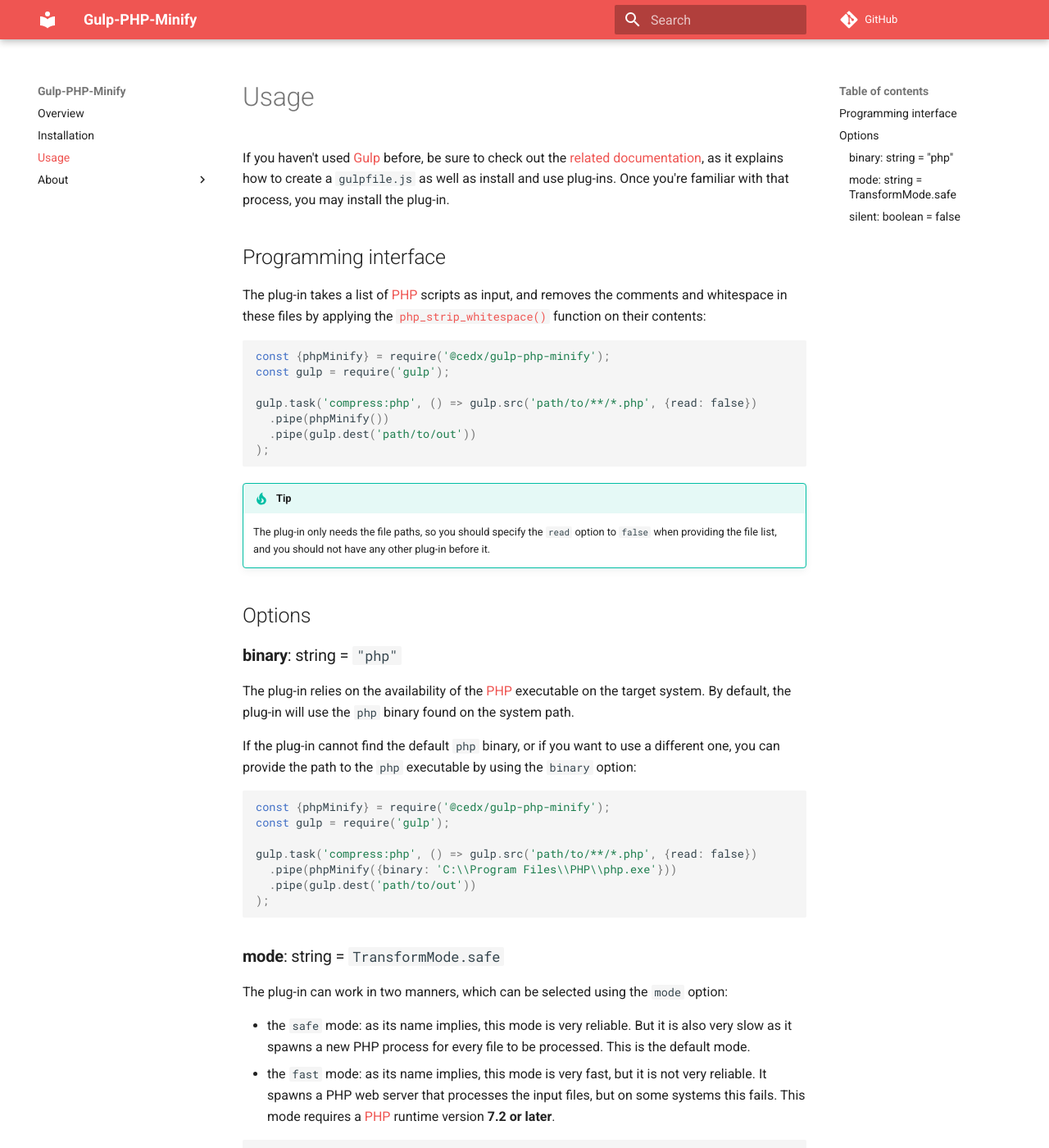
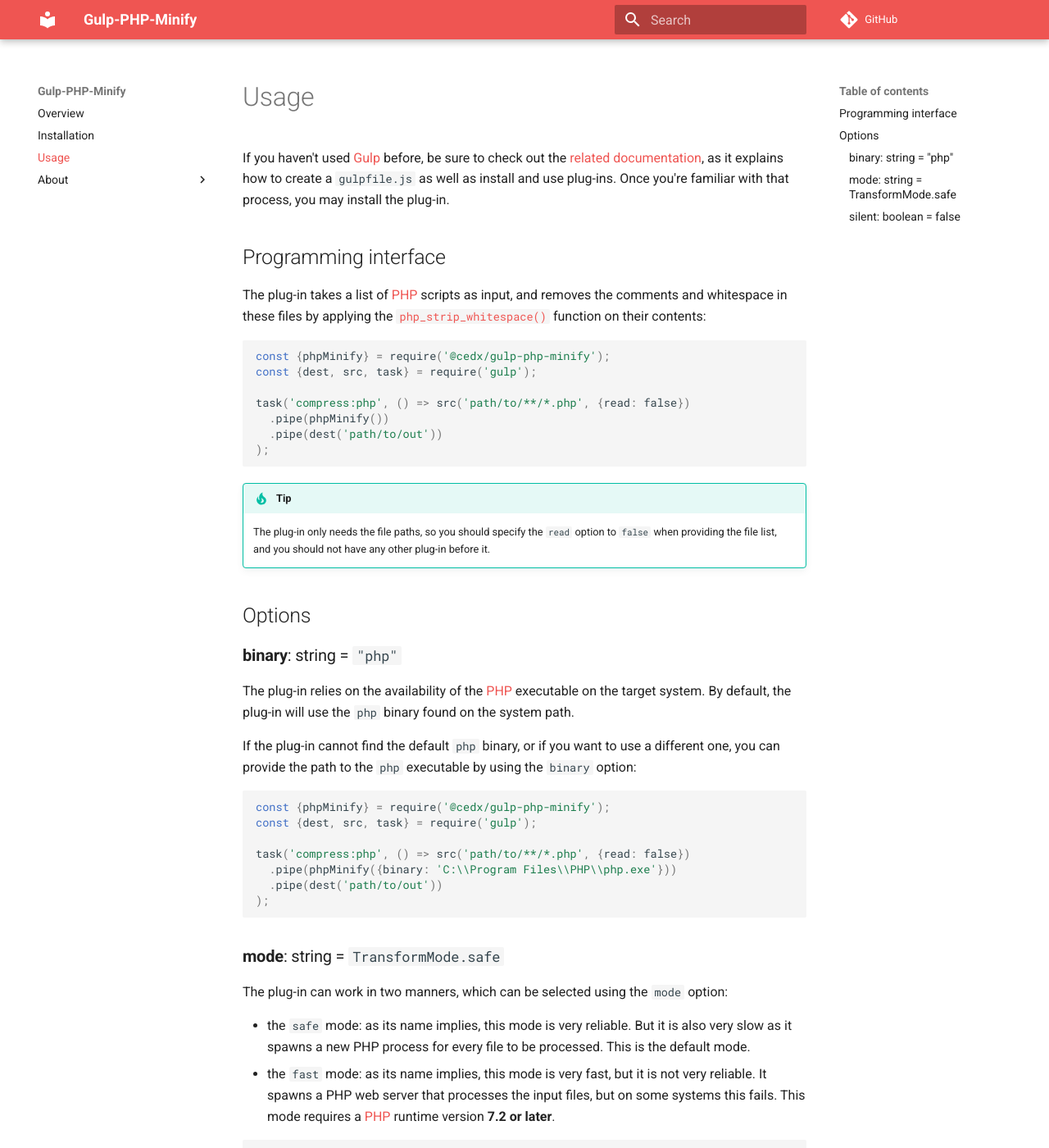
Before and after one commit to cedx/php-minifier, an MkDocs documentation site: the page built from doc/usage.md, in a window 1280 px wide and 1400 px high. Shown: the whole window at 82% size. Built offline with MkDocs 1.6.1 and Material for MkDocs 9.7.7, drawn with Linux system fonts in a browser that asks for light colours; comment, search, counter and statistics services are not loaded; some of the changed text lies outside the part shown.

Commit message:
Using destructuring to improve the Gulp tasks

````diff
--- a/doc/usage.md
+++ b/doc/usage.md
@@ -7,11 +7,11 @@ The plug-in takes a list of [PHP](https://secure.php.net) scripts as input, and
 
 ```js
 const {phpMinify} = require('@cedx/gulp-php-minify');
-const gulp = require('gulp');
+const {dest, src, task} = require('gulp');
 
-gulp.task('compress:php', () => gulp.src('path/to/**/*.php', {read: false})
+task('compress:php', () => src('path/to/**/*.php', {read: false})
   .pipe(phpMinify())
-  .pipe(gulp.dest('path/to/out'))
+  .pipe(dest('path/to/out'))
 );
 ```
 
@@ -29,11 +29,11 @@ If the plug-in cannot find the default `php` binary, or if you want to use a dif
 
 ```js
 const {phpMinify} = require('@cedx/gulp-php-minify');
-const gulp = require('gulp');
+const {dest, src, task} = require('gulp');
 
-gulp.task('compress:php', () => gulp.src('path/to/**/*.php', {read: false})
+task('compress:php', () => src('path/to/**/*.php', {read: false})
   .pipe(phpMinify({binary: 'C:\\Program Files\\PHP\\php.exe'}))
-  .pipe(gulp.dest('path/to/out'))
+  .pipe(dest('path/to/out'))
 );
 ```
 
@@ -45,11 +45,11 @@ The plug-in can work in two manners, which can be selected using the `mode` opti
 
 ```js
 const {phpMinify, TransformMode} = require('@cedx/gulp-php-minify');
-const gulp = require('gulp');
+const {dest, src, task} = require('gulp');
 
-gulp.task('compress:php', () => gulp.src('path/to/**/*.php', {read: false})
+task('compress:php', () => src('path/to/**/*.php', {read: false})
   .pipe(phpMinify({mode: TransformMode.fast}))
-  .pipe(gulp.dest('path/to/out'))
+  .pipe(dest('path/to/out'))
 );
 ```
 
@@ -58,10 +58,10 @@ By default, the plug-in prints to the standard output the paths of the minified
 
 ```js
 const {phpMinify} = require('@cedx/gulp-php-minify');
-const gulp = require('gulp');
+const {dest, src, task} = require('gulp');
 
-gulp.task('compress:php', () => gulp.src('path/to/**/*.php', {read: false})
+task('compress:php', () => src('path/to/**/*.php', {read: false})
   .pipe(phpMinify({silent: true}))
-  .pipe(gulp.dest('path/to/out'))
+  .pipe(dest('path/to/out'))
 );
 ```
--- a/package.json
+++ b/package.json
@@ -29,7 +29,7 @@
     "chai": "^4.2.0",
     "del": "^3.0.0",
     "gulp": "^4.0.0",
-    "mocha": "^6.0.1",
+    "mocha": "^6.0.2",
     "mocha-typescript": "^1.1.17",
     "nyc": "^13.3.0",
     "source-map-support": "^0.5.10",
````
Also changed, not shown: gulpfile.js (+16 -16 lines), 1 other file.
